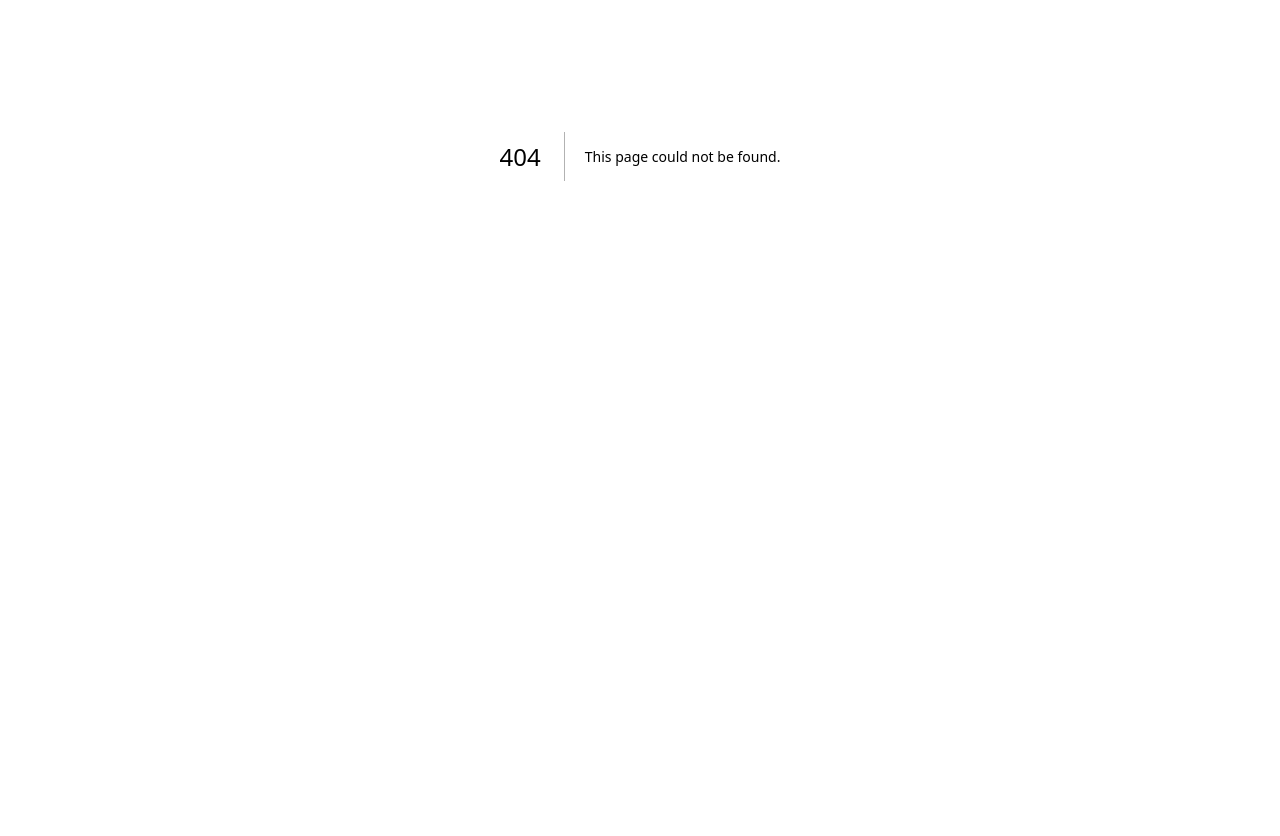
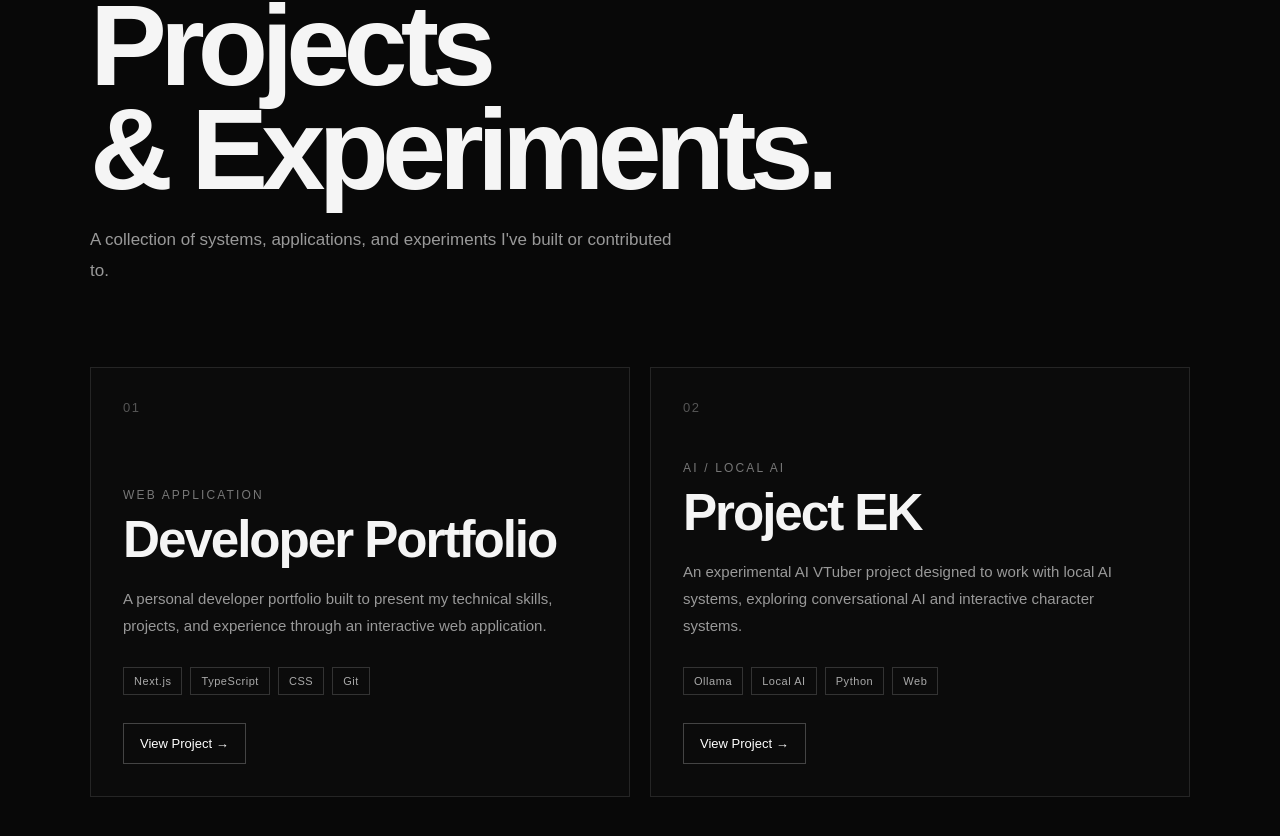
Before and after one commit to minuaftw-cyber/developer-portfolio, a Next.js app: page /projects in a window 1280 px wide. Before the commit this address had no page. Shown: the part 316-1152 px from the top of the page. Before the commit the page ends 872 px from the top, so only its background shows below. Built offline with nearby package versions, Linux system fonts and the light colour scheme.

Commit message:
Add projects page

```diff
--- /dev/null
+++ b/app/projects/page.tsx
@@ -0,0 +1,69 @@
+const projects = [
+  {
+    number: "01",
+    title: "Developer Portfolio",
+    category: "Web Application",
+    description:
+      "A personal developer portfolio built to present my technical skills, projects, and experience through an interactive web application.",
+    technologies: ["Next.js", "TypeScript", "CSS", "Git"],
+  },
+  {
+    number: "02",
+    title: "Project EK",
+    category: "AI / Local AI",
+    description:
+      "An experimental AI VTuber project designed to work with local AI systems, exploring conversational AI and interactive character systems.",
+    technologies: ["Ollama", "Local AI", "Python", "Web"],
+  },
+];
+
+export default function ProjectsPage() {
+  return (
+    <main className="projects-page">
+      {/* Header */}
+      <section className="projects-hero">
+        <div className="section-label">SELECTED WORK</div>
+
+        <h1>
+          Projects
+          <br />
+          & Experiments.
+        </h1>
+
+        <p>
+          A collection of systems, applications, and experiments
+          I&apos;ve built or contributed to.
+        </p>
+      </section>
+
+      {/* Project List */}
+      <section className="projects-list">
+        {projects.map((project) => (
+          <article className="project-card" key={project.number}>
+            <div className="project-number">{project.number}</div>
+
+            <div className="project-content">
+              <div className="project-category">
+                {project.category}
+              </div>
+
+              <h2>{project.title}</h2>
+
+              <p>{project.description}</p>
+
+              <div className="project-technologies">
+                {project.technologies.map((technology) => (
+                  <span key={technology}>{technology}</span>
+                ))}
+              </div>
+
+              <button className="project-link">
+                View Project →
+              </button>
+            </div>
+          </article>
+        ))}
+      </section>
+    </main>
+  );
+}
```
